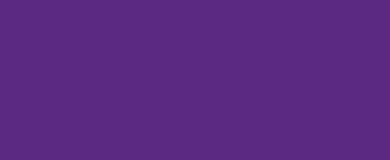
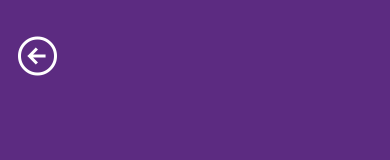
Before and after one commit to emmeline-mutka/daily-horse, a React Native app: screen /CreateAccountScreen in a window 390 px wide. Shown: the top 160 px of the page. Built offline with nearby package versions, Linux system fonts and the light colour scheme.

Commit message:
Made some small changes and added alerts when there is an empty input at EditEntryScreen

```diff
--- a/screens/CreateAccountScreen.tsx
+++ b/screens/CreateAccountScreen.tsx
@@ -2,6 +2,7 @@ import { useState } from "react";
 import { NativeStackScreenProps } from "@react-navigation/native-stack";
 import { StackScreens } from "../helpers/types";
 import { StyleSheet, Text, TextInput, View, Pressable } from "react-native";
+import { Ionicons } from "@expo/vector-icons";
 //@ts-ignore
 import { getAuth, createUserWithEmailAndPassword } from "firebase/auth";
 
@@ -14,6 +15,11 @@ export const CreateAccountScreen: React.FC<ICreateAccountScreen> = (props) => {
   const [password, setPassword] = useState("");
   const [isPressed, setIsPressed] = useState(false)
   const auth = getAuth();
+
+  const goBackNav = () => {
+    props.navigation.goBack();
+  };
+
   const registerUser = () => {
     createUserWithEmailAndPassword (auth, email, password)
   .then((userCredential) => {
@@ -24,12 +30,16 @@ export const CreateAccountScreen: React.FC<ICreateAccountScreen> = (props) => {
   .catch((error) => {
     const errorCode = error.code;
     const errorMessage = error.message;
-    console.log(errorMessage)
+    alert(errorMessage);
+    console.log(errorMessage);
   });
 };
 
   return (
     <View style={styles.container}>
+      <Pressable style={styles.arrowBack} onPress={goBackNav}>
+        <Ionicons name="arrow-back-circle-outline" size={48} color="#ffffff" />
+      </Pressable>
       <Text style={styles.createTitle}>Skapa konto</Text>
       <View style={styles.createContainer}>
         <View style={styles.emailContainer}>
@@ -59,6 +69,11 @@ const styles = StyleSheet.create({
     backgroundColor: "#5c2b81",
     width: "100%",
     alignItems: "center",
+  },
+   arrowBack: {
+    position: "absolute",
+    top: 30,
+    left: 15,
   },
   createTitle: {
     marginTop: 160,
--- a/screens/EditEntryScreen.tsx
+++ b/screens/EditEntryScreen.tsx
@@ -30,14 +30,14 @@ interface IEditEntryScreen
   extends NativeStackScreenProps<StackScreens, "EditEntryScreen"> {}
 
 export const EmptyEntryScreen: FC<IEditEntryScreen> = (props) => {
+  const [dateToday, setDateToday] = useState(null);
+  const [entryTitle, setEntryTitle] = useState(String);
+  const [diaryEntry, setDiaryEntry] = useState(String);
+  const [modalVisible, setModalVisible] = useState(false);
   const context = useContext(Context);
   const firestore = getFirestore();
   const auth = getAuth();
   const uid = auth.currentUser?.uid;
-  const [dateToday, setDateToday] = useState(null);
-  const [entryTitle, setEntryTitle] = useState(String);
-  const [diaryEntry, setDiaryEntry] = useState(String);
-  const [modalVisible, setModalVisible] = useState(false);
 
   let id = context?.item.id;
   let entryRef: any;
@@ -65,6 +65,15 @@ export const EmptyEntryScreen: FC<IEditEntryScreen> = (props) => {
         console.error("Error adding document: ", e);
       }
     }
+    if (!entryTitle) {
+      alert("Du glömde skriva en titel");
+      return;
+    }
+    if (!diaryEntry) {
+      alert("Du glömde skriva ett inlägg");
+      return;
+    }
+    console.log("Inlägget är sparat");
   };
 
   const updateEntries = async () => {
@@ -90,7 +99,12 @@ export const EmptyEntryScreen: FC<IEditEntryScreen> = (props) => {
 
   useEffect(() => {
     let today = new Date();
-    let date: any = today.getFullYear()+'-'+(today.getMonth()+1)+'-'+today.getDate();
+    let date: any =
+      today.getFullYear() +
+      "-" +
+      (today.getMonth() + 1) +
+      "-" +
+      today.getDate();
     setDateToday(date);
   }, []);
 
--- a/screens/LoginScreen.tsx
+++ b/screens/LoginScreen.tsx
@@ -19,7 +19,6 @@ interface ILoginScreen
   extends NativeStackScreenProps<StackScreens, "LoginScreen"> {}
 
 export const LoginScreen: React.FC<ILoginScreen> = (props) => {
-  const context = useContext(Context);
   const [email, setEmail] = useState("");
   const [password, setPassword] = useState("");
   const [isLoginPressed, setIsLoginPressed] = useState(false);
```
